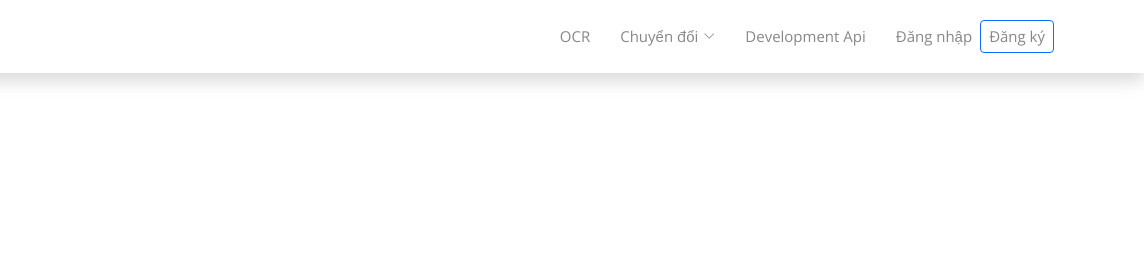
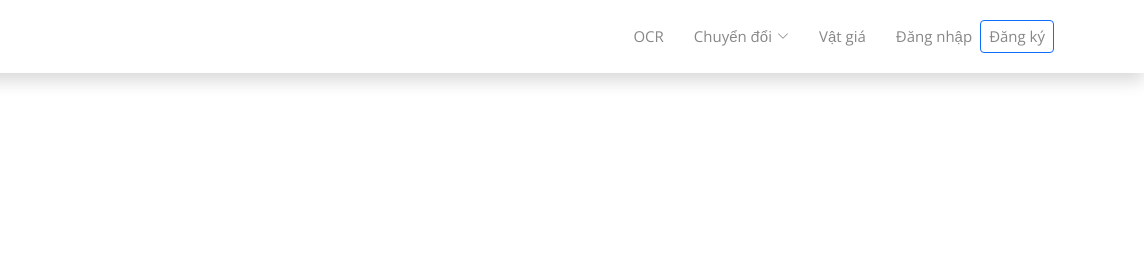
Before and after one commit to vanquang202/demo-convert, a plain HTML site: page convert-amthanh.html in a window 1280 px wide. Shown: the top 280 px of the page, 136-1280 px from the left. Drawn offline with nearby package versions, Linux system fonts and the light colour scheme.

Commit message:
fix menu heading

```diff
--- a/convert-amthanh.html
+++ b/convert-amthanh.html
@@ -61,7 +61,7 @@
               </li>
             </ul>
           </li>
-          <li><a class="nav-link scrollto" href="">Development Api</a></li>
+          <li><a class="nav-link scrollto" href="./pricing.html">Vật giá </a></li>
           <li>
             <div class="dropdown ">
               <a class="   " type="button" id="dropdownMenuLogin" data-bs-toggle="dropdown" aria-expanded="false">
```
Also changed, not shown: dinhdang.html (+1 -1 lines), index.html (+1 -1 lines), ocr.html (+1 -1 lines), pricing.html (+1 -1 lines), security.html (+1 -1 lines).
